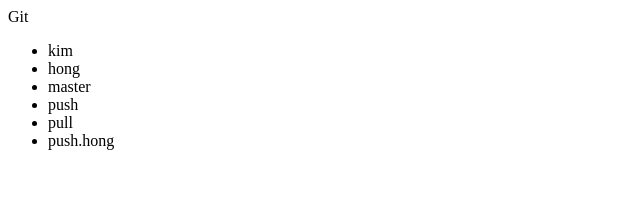
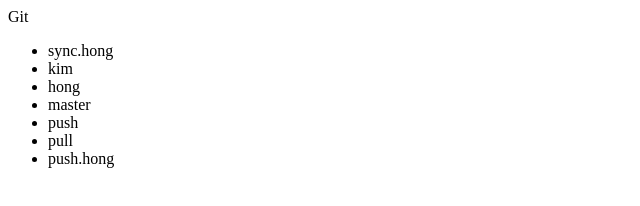
Before and after one commit to irontwins/git_test, a plain HTML site: page index.html in a window 1280 px wide. Shown: the whole page, without its empty margins (0-640 px from the left). Drawn offline with Linux system fonts and the light colour scheme.

Commit message:
sync.hong 추가

```diff
--- a/index.html
+++ b/index.html
@@ -9,6 +9,7 @@
 	<body>
 		<header>Git</header>
 		<ul>
+			<li>sync.hong</li>
 			<li>kim</li>
 			<li>hong</li>
 			<li>master</li>
```
